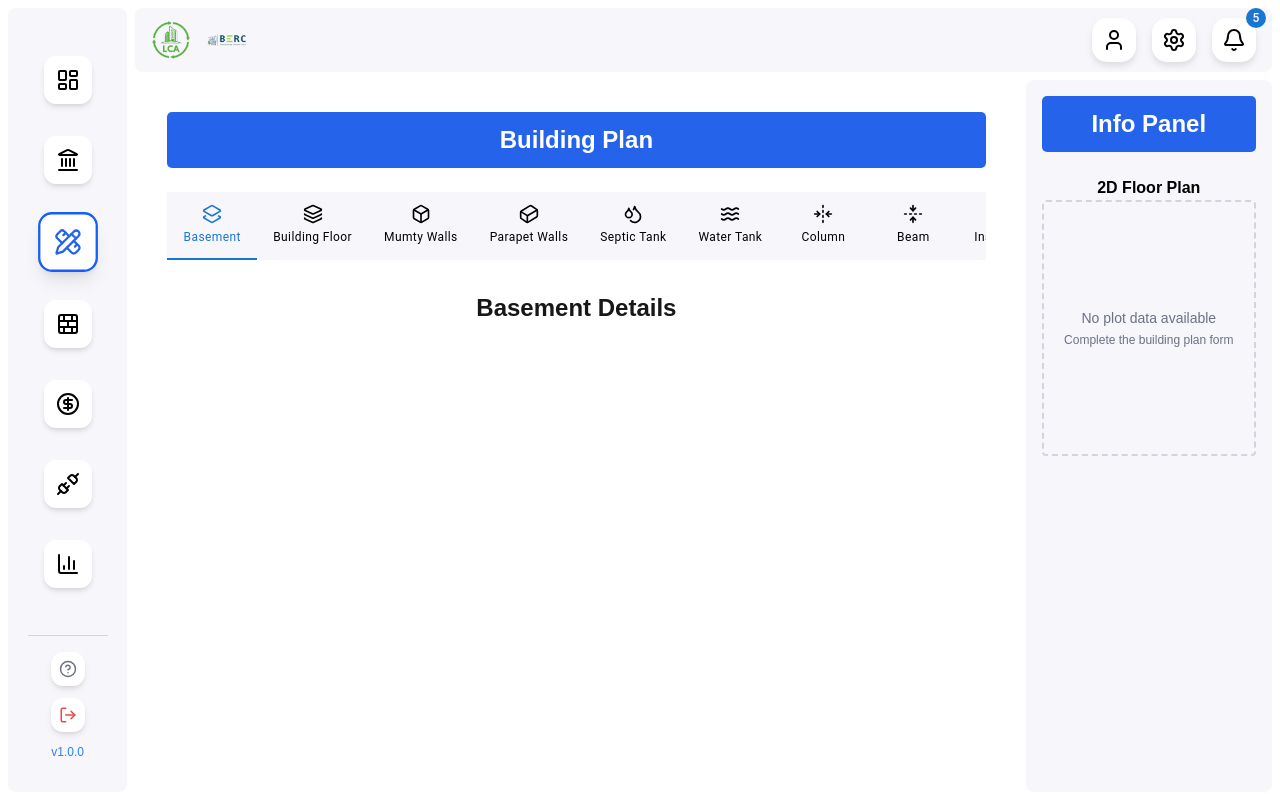
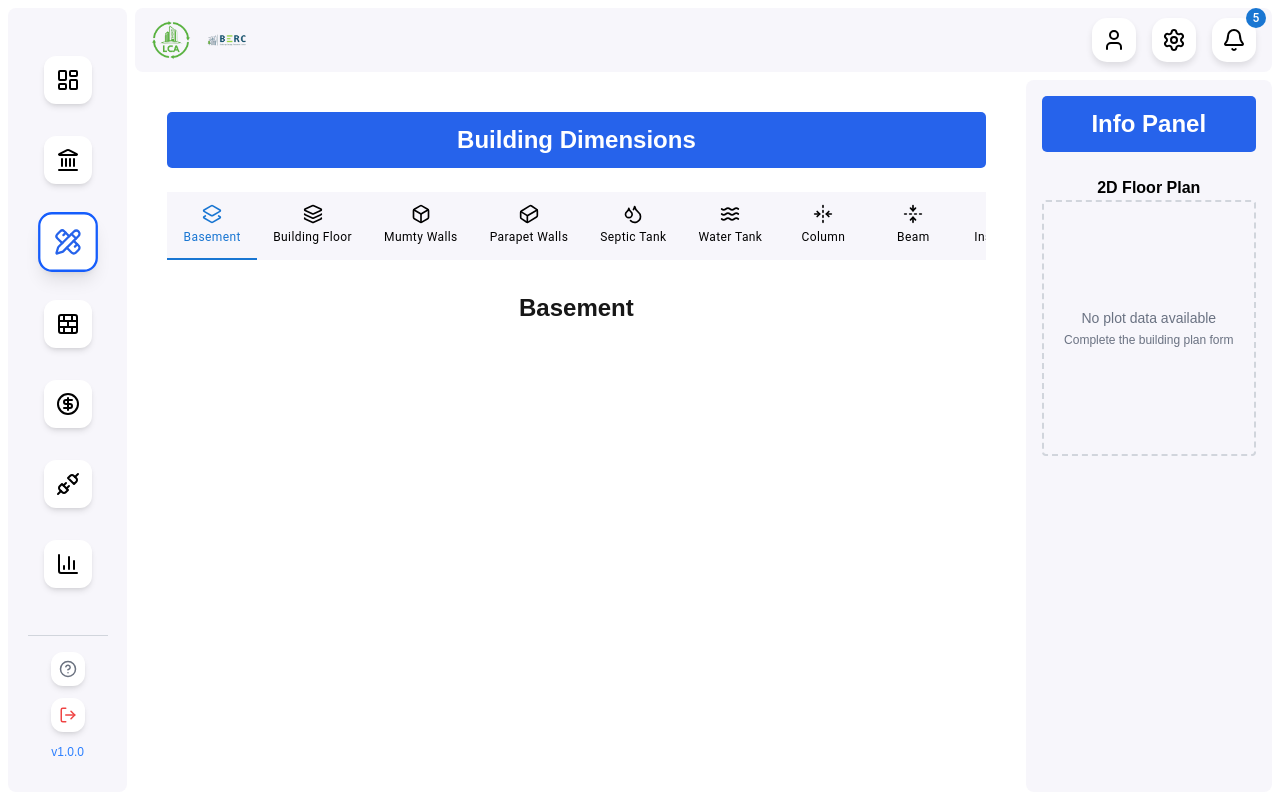
Before and after one commit to mianfarooqazam/life-cycle, a Next.js app: page / in a window 1280 px wide. Both pictures are taken after a click on the element 67 px from the left and 243 px from the top of the page. Shown: the top 794 px of the page. Built offline with nearby package versions, Linux system fonts and the light colour scheme; a web font is replaced by a local one.

Commit message:
Title renamed

```diff
--- a/src/app/pages/Dimensions.js
+++ b/src/app/pages/Dimensions.js
@@ -60,7 +60,7 @@ export default function Dimensions() {
   return (
     <div className="grid grid-cols-1 p-2">
       <Toaster />
-      <TitleHeader>Building Plan</TitleHeader>
+      <TitleHeader>Building Dimensions</TitleHeader>
       {/* Tabs Navigation */}
       <Box
         sx={{
--- a/src/app/tabs/BasementDetails.js
+++ b/src/app/tabs/BasementDetails.js
@@ -3,7 +3,7 @@ export default function BasementDetails() {
 
     return (
         <div className="p-2">
-      <h2 className="text-2xl font-bold mb-6 text-center">Basement Details</h2>
+      <h2 className="text-2xl font-bold mb-6 text-center">Basement</h2>
 
 
       </div>
--- a/src/app/tabs/BeamDetails.js
+++ b/src/app/tabs/BeamDetails.js
@@ -3,7 +3,7 @@ export default function BeamDetails() {
 
     return (
         <div className="p-2">
-      <h2 className="text-2xl font-bold mb-6 text-center">Beam Details</h2>
+      <h2 className="text-2xl font-bold mb-6 text-center">Beam</h2>
 
 
       </div>
--- a/src/app/tabs/ColumnDetails.js
+++ b/src/app/tabs/ColumnDetails.js
@@ -3,7 +3,7 @@ export default function ColumnDetails() {
 
     return (
         <div className="p-2">
-      <h2 className="text-2xl font-bold mb-6 text-center">Column Details</h2>
+      <h2 className="text-2xl font-bold mb-6 text-center">Column</h2>
 
 
       </div>
--- a/src/app/tabs/DoorDetails.js
+++ b/src/app/tabs/DoorDetails.js
@@ -3,7 +3,7 @@ export default function DoorDetails() {
 
     return (
         <div className="p-2">
-      <h2 className="text-2xl font-bold mb-6 text-center">Door Details</h2>
+      <h2 className="text-2xl font-bold mb-6 text-center">Door</h2>
 
 
       </div>
--- a/src/app/tabs/InsulatedWallDetails.js
+++ b/src/app/tabs/InsulatedWallDetails.js
@@ -3,7 +3,7 @@ export default function InsulatedWallDetails() {
 
     return (
         <div className="p-2">
-      <h2 className="text-2xl font-bold mb-6 text-center">Insulated Wall Details</h2>
+      <h2 className="text-2xl font-bold mb-6 text-center">Insulated Wall</h2>
 
 
       </div>
--- a/src/app/tabs/WaterTank.js
+++ b/src/app/tabs/WaterTank.js
@@ -3,7 +3,7 @@ export default function WaterTank() {
 
     return (
         <div className="p-2">
-      <h2 className="text-2xl font-bold mb-6 text-center">Water Tank Details</h2>
+      <h2 className="text-2xl font-bold mb-6 text-center">Water Tank</h2>
 
 
       </div>
--- a/src/app/tabs/WindowDetails.js
+++ b/src/app/tabs/WindowDetails.js
@@ -3,7 +3,7 @@ export default function WindowDetails() {
 
     return (
         <div className="p-2">
-      <h2 className="text-2xl font-bold mb-6 text-center">Windows Details</h2>
+      <h2 className="text-2xl font-bold mb-6 text-center">Window</h2>
 
 
       </div>
```
